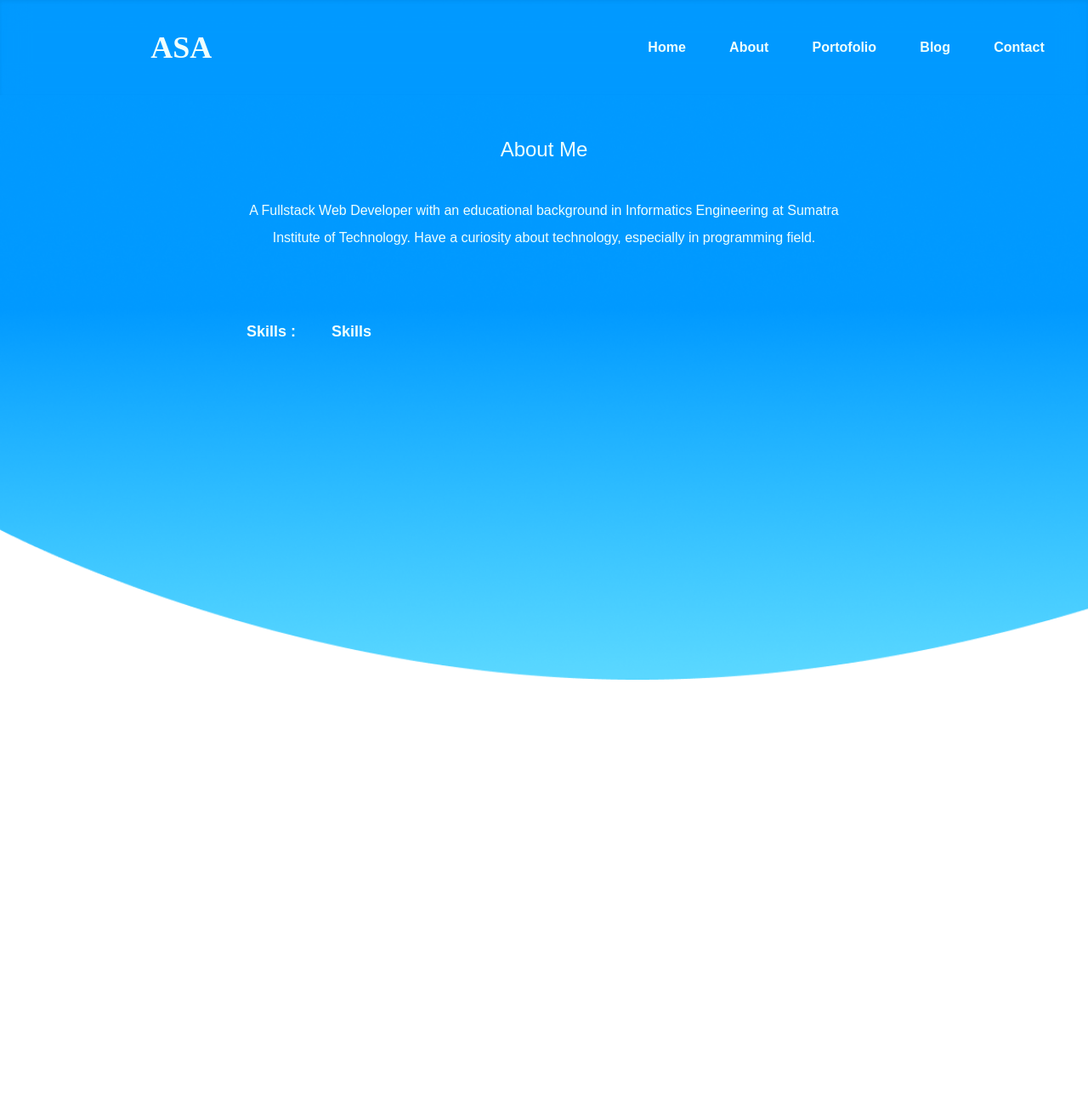
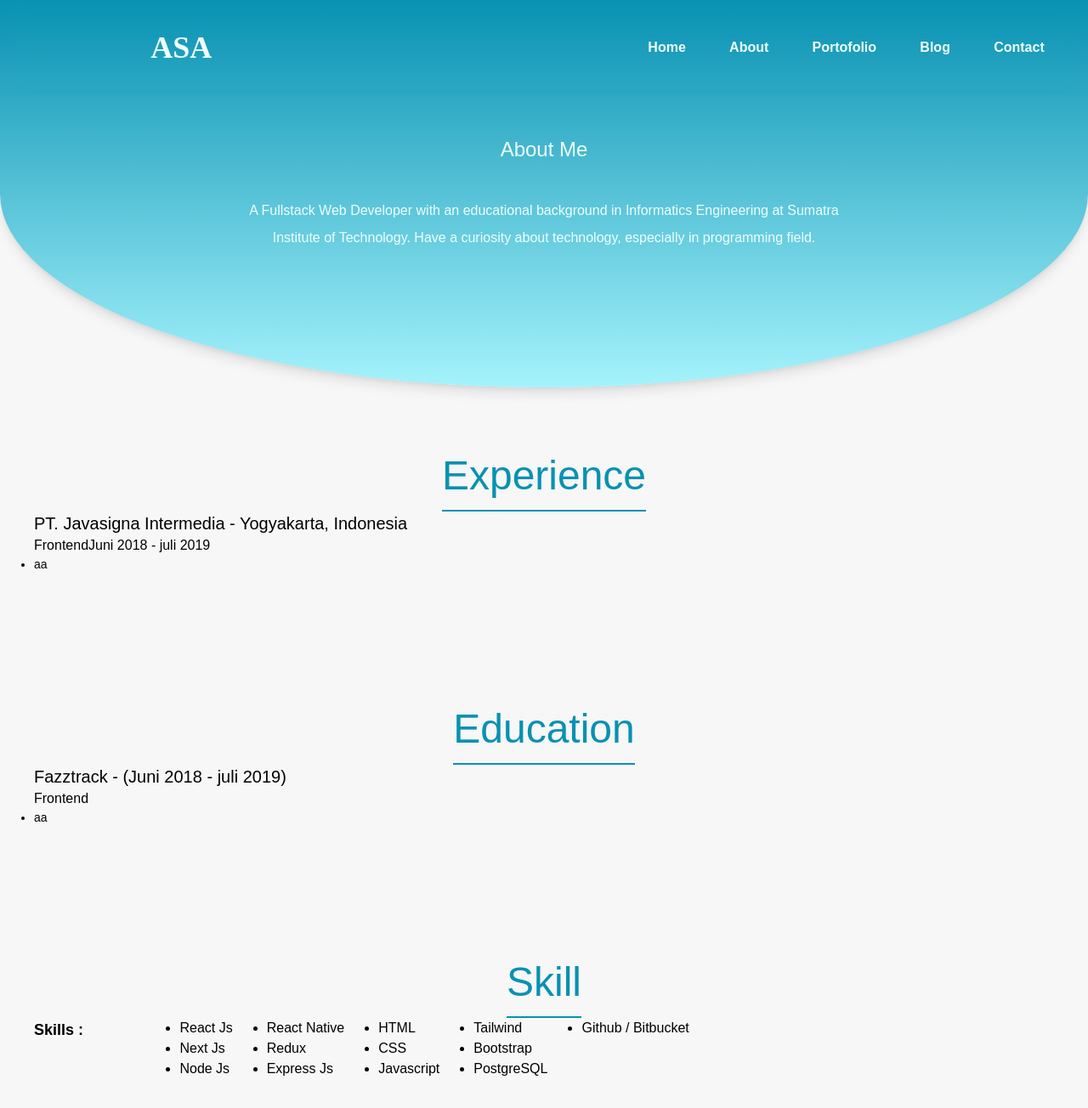
Before and after one commit to afrizalsofyan/personal-web-portofolio, a Next.js app: page /about in a window 1280 px wide. Shown: the top 1304 px of the page at 85% size. Before the commit the page ends 800 px from the top, so only its background shows below. Built offline with nearby package versions, Linux system fonts and the light colour scheme.

Commit message:
fixing update feature

```diff
--- /dev/null
+++ b/about.json
@@ -0,0 +1,57 @@
+{
+    "experience": {
+        "experience_1": {
+            "company": "Freelance",
+            "city": "Lampung",
+            "national": "Indonesia",
+            "role": "Fullstack Developer",
+            "start_at": "Februari 2021",
+            "end_at": "November 2021",
+            "job_desc_1": "Melakukan design ui dan slicing design menggunakan Flutter ke dalam bentuk mobile apps.",
+            "job_desc_2": "Membuat otentikasi menggunakan Laravel.",
+            "job_desc_3": "Membuat admin panel dan backend menggunakan Laravel."
+        },
+        "experience_2": {
+            "company": "PT. Javasigna Intermedia",
+            "city": "Yogyakarta",
+            "national": "Indonesia",
+            "role": "Front-end Engineer Internship",
+            "start_at": "Juni 2018",
+            "end_at": "Agustus 2018",
+            "job_desc_1": "Melakukan slicing desain ke dalam bentuk website company profile dengan HTML, CSS dan Javascript.",
+            "job_desc_2": "Melakukan maintenance website Universitas menggunakan Wordpress.",
+            "job_desc_3": "Membuat desain ui untuk aplikasi mobile e-wallet."
+        }
+    },
+    "education_1": {
+        "company": "Fazztrack",
+        "city": "Lampung",
+        "national": "Indonesia",
+        "role": "Fullstack Web Developer",
+        "start_at": "Juni 2022",
+        "end_at": "September 2022",
+        "job_desc_1": "Mempelajari javascript dengan framework React js, Next js, Node js, Express js, React Native",
+        "job_desc_2": "Mengerjakan tugas mingguan base on project.",
+        "job_desc_3": "Melakukan checkout, push github setiap pukul 5.",
+        "job_desc_4": "Membuat project dengan tim dan individu."
+    },
+    "education_2": {
+        "company": "Institut Teknologi Sumatera",
+        "city": "Lampung",
+        "national": "Indonesia",
+        "role": "S1 Teknik Informatika",
+        "start_at": "Juni 2015",
+        "end_at": "Februari 2020",
+        "job_desc_1": "Mempelajari javascript dengan framework React js, Next js, Node js, Express js, React Native",
+        "job_desc_2": "Mengerjakan tugas mingguan base on project.",
+        "job_desc_3": "Melakukan checkout, push github setiap pukul 5.",
+        "job_desc_4": "Membuat project dengan tim dan individu."
+    },
+    "contact": {
+        "location": "Lampung",
+        "phone": "-",
+        "email": "afrizalafaandi@gmail.com",
+        "github": "https://github.com/afrizalsofyan",
+        "linkedin": "https://www.linkedin.com/in/afrizalsofyan"
+    }
+}
--- /dev/null
+++ b/components/Education.jsx
@@ -0,0 +1,27 @@
+import React from 'react'
+
+const Education = () => {
+  return (
+    <>
+        <div className='py-20 px-10'>
+            <div className='flex justify-center'>
+                <span className='text-5xl border-b-2 border-cyan-600 font-medium pb-4 text-cyan-600'>Education</span>
+            </div>
+            <div className='text-xl'>
+                <span>{'Fazztrack - (Juni 2018 - juli 2019)'}</span>
+            </div>
+            <div className='text-medium'>
+                <span>{'Frontend'}</span>
+                {/* <span>{'Juni 2018 - juli 2019'}</span> */}
+            </div>
+            <div className='text-sm'>
+                <ol className='list-disc'>
+                    <li>aa</li>
+                </ol>
+            </div>
+        </div>
+    </>
+  )
+}
+
+export default Education
--- /dev/null
+++ b/components/Experience.jsx
@@ -0,0 +1,30 @@
+import React from 'react'
+import about from '../about.json'
+
+const Experience = () => {
+    const experienceData = about;
+    console.log(experienceData)
+  return (
+    <>
+        <div className='py-20 px-10'>
+            <div className='flex justify-center'>
+                <span className='text-5xl border-b-2 border-cyan-600 font-medium pb-4 text-cyan-600'>Experience</span>
+            </div>
+            <div className='text-xl'>
+                <span>{'PT. Javasigna Intermedia - Yogyakarta, Indonesia'}</span>
+            </div>
+            <div className='text-medium'>
+                <span>{'Frontend'}</span>
+                <span>{'Juni 2018 - juli 2019'}</span>
+            </div>
+            <div className='text-sm'>
+                <ol className='list-disc'>
+                    <li>aa</li>
+                </ol>
+            </div>
+        </div>
+    </>
+  )
+}
+
+export default Experience
--- a/components/Navbar.jsx
+++ b/components/Navbar.jsx
@@ -1,26 +1,52 @@
 import React from 'react';
 import Link from 'next/link'
+import { logo_style, nav_style } from '../styles/constant';
 
 const NavbarMenu = () => {
     const menuList = ['Home', 'About', 'Portofolio', 'Blog', 'Contact'];
     const menuLinkTo = ['/', '/about', '#', '#', '#'];
+
+
+    const [heightWindow, setHeightWindow] = React.useState('');
+    const [bgTransparent, setBgTransparent] = React.useState(0);
+    const [colorText, setColorText] = React.useState(0);
+    const [paddingNav, setPaddingNav] = React.useState(30);
+    const [boxShaddowNav, setBoxShaddowNav] = React.useState(0);
+
+    const handleScrollWindow = () => {
+        setHeightWindow(window.scrollY)
+    }
+    React.useEffect(()=> {
+        let countBgTransparent = heightWindow/300;
+        setColorText(countBgTransparent)
+        if (countBgTransparent < 1) {
+        let paddVar = 30 - countBgTransparent * 20;
+        let boxShaddowVar = countBgTransparent * 0.1;
+        //  let colorTextVar = countBgTransparent
+        setBgTransparent(countBgTransparent);
+        setPaddingNav(paddVar);
+        setBoxShaddowNav(boxShaddowVar);
+        }
+        window.addEventListener('scroll', handleScrollWindow)
+        return () => window.removeEventListener('scroll', handleScrollWindow, null)
+    }, [heightWindow])
     return(
         <>
             <header>
-                <nav className='h-28 w-full backdrop-blur-lg shadow-inner fixed z-10'>
+                <nav className='h-28 w-full backdrop-blur-lg shadow-inner fixed z-10' style={nav_style(bgTransparent, paddingNav, boxShaddowNav, colorText)}>
                     <div className='grid grid-cols-3 content-center h-full'>
                         <div className='flex justify-center'>
                             <div className='px-2'>
-                                <span className='text-4xl font-bold logo-style text-[#EFFFFD]'>ASA</span>
+                                <span className='text-4xl font-bold logo-style'>ASA</span>
                             </div>
                         </div>
                         <div className='col-span-2 h-full'>
                             <div className='grid grid-cols-3 h-full'>
-                                <div className='col-start-2 col-end-5 flex justify-evenly items-center font-bold'>
+                                <div className='col-start-2 col-end-5 flex justify-evenly items-center font-semibold'>
                                     {menuList.map((e, i) => {
                                         return(
                                             <Link href={menuLinkTo[i]} key={'key '+i}>
-                                                <a className='text-[#EFFFFD] hover:text-[#EFFFF0] hover:border-b-2 hover:border-[#EFFFF0]'>
+                                                <a className='hover:text-[#85F4FF] hover:border-b-2 hover:border-[#85F4FF]'>
                                                     {e}
                                                 </a>
                                             </Link>
--- /dev/null
+++ b/components/Skill.jsx
@@ -0,0 +1,45 @@
+import React from 'react'
+
+const Skill = () => {
+  return (
+    <>
+        <div className='py-20 px-10'>
+            <div className='flex justify-center'>
+                <span className='text-5xl border-b-2 border-cyan-600 font-medium pb-4 text-cyan-600'>Skill</span>
+            </div>
+            <div className='grid grid-cols-7'>
+                <div className=''>
+                    <span className='text-lg font-bold'>Skills :</span>
+                </div>
+                <div className='col-span-6 flex gap-10'>
+                    <ul className='list-disc'>
+                        <li className='text-base font-extralight'>React Js</li>
+                        <li className='text-base font-extralight'>Next Js</li>
+                        <li className='text-base font-extralight'>Node Js</li>
+                    </ul>
+                    <ul className='list-disc'>
+                        <li className='text-base font-extralight'>React Native</li>
+                        <li className='text-base font-extralight'>Redux</li>
+                        <li className='text-base font-extralight'>Express Js</li>
+                    </ul>
+                    <ul className='list-disc'>
+                        <li className='text-base font-extralight'>HTML</li>
+                        <li className='text-base font-extralight'>CSS</li>
+                        <li className='text-base font-extralight'>Javascript</li>
+                    </ul>
+                    <ul className='list-disc'>
+                        <li className='text-base font-extralight'>Tailwind</li>
+                        <li className='text-base font-extralight'>Bootstrap</li>
+                        <li className='text-base font-extralight'>PostgreSQL</li>
+                    </ul>
+                    <ul className='list-disc'>
+                        <li className='text-base font-extralight'>Github / Bitbucket</li>
+                    </ul>
+                </div>
+            </div>
+        </div>
+    </>
+  )
+}
+
+export default Skill
--- a/pages/about.js
+++ b/pages/about.js
@@ -1,12 +1,15 @@
 import React from 'react'
+import Education from '../components/Education'
+import Experience from '../components/Experience'
 import Layout from '../components/Layout'
+import Skill from '../components/Skill'
 
 const About = () => {
   return (
     <Layout child={
         <>
-            <div className='w-full bg-banner'>
-                <div className='flex justify-center min-h-screen'>
+            <div className='w-full bg-gradient-to-t from-cyan-200 to-cyan-600 pb-40 rounded-b-[70%] shadow-lg'>
+                <div className='flex justify-center'>
                     <div className='w-[700px] mt-40'>
                         <div className='flex flex-col items-center gap-10 leading-8'>
                             <div className='text-[#EFFFFD] text-2xl font-light'>
@@ -16,17 +19,12 @@ const About = () => {
                                 <span>{'A Fullstack Web Developer with an educational background in Informatics Engineering at Sumatra Institute of Technology. Have a curiosity about technology, especially in programming field.'}</span>
                             </div>
                         </div>
-                        <div className='mt-20 grid grid-cols-7'>
-                            <div className=''>
-                                <span className='text-[#EFFFFD] text-lg font-bold'>Skills :</span>
-                            </div>
-                            <div className='col-span-6'>
-                                <span className='text-[#EFFFFD] text-lg font-bold'>Skills</span>
-                            </div>
-                        </div>
                     </div>
                 </div>
             </div>
+            <Experience/>
+            <Education/>
+            <Skill/>
         </>
     } />
   )
--- a/styles/constant.js
+++ b/styles/constant.js
@@ -3,12 +3,12 @@ export const nav_style = (bgTransparent, paddingNav, boxShaddowNav, colorText) =
       background: `rgba(255, 255, 255, ${bgTransparent})`,
       padding: `${paddingNav}px 0px`,
       boxShadow: `rgb(0 0 0 / ${boxShaddowNav}) 0px 0px 20px 6px`,
-      color: colorText < 0.2 ? 'white' : `rgba(39, 215, 245, ${colorText})`,
+      color: colorText < 0.2 ? '#EFFFFD' : `rgba(92, 92, 92, ${colorText})`,
     }
 )
 
 export const logo_style = (colorText) => (
     {
-      'border-bottom': `2px solid ${colorText < 0.2 ? 'white' : `rgba(39, 215, 245, ${colorText})`}`
+      'border-bottom': `2px solid ${colorText < 0.2 ? 'white' : `rgba(92, 215, 245, ${colorText})`}`
     }
 )
--- a/styles/globals.css
+++ b/styles/globals.css
@@ -4,7 +4,8 @@
 @import url('https://fonts.googleapis.com/css2?family=Poppins:wght@100;200;300;400;500;600;700;800;900&display=swap');
 @import url('https://fonts.googleapis.com/css2?family=Dancing+Script:wght@700&display=swap');
 body{
-  font-family: 'Poppins', sans-serif;
+  font-family: 'Poppins', sans-serif !important;
+  background-color: #F7F7F7;
 }
 
 .logo-style{
```
Also changed, not shown: components/Layout.jsx (+0 -23 lines).
